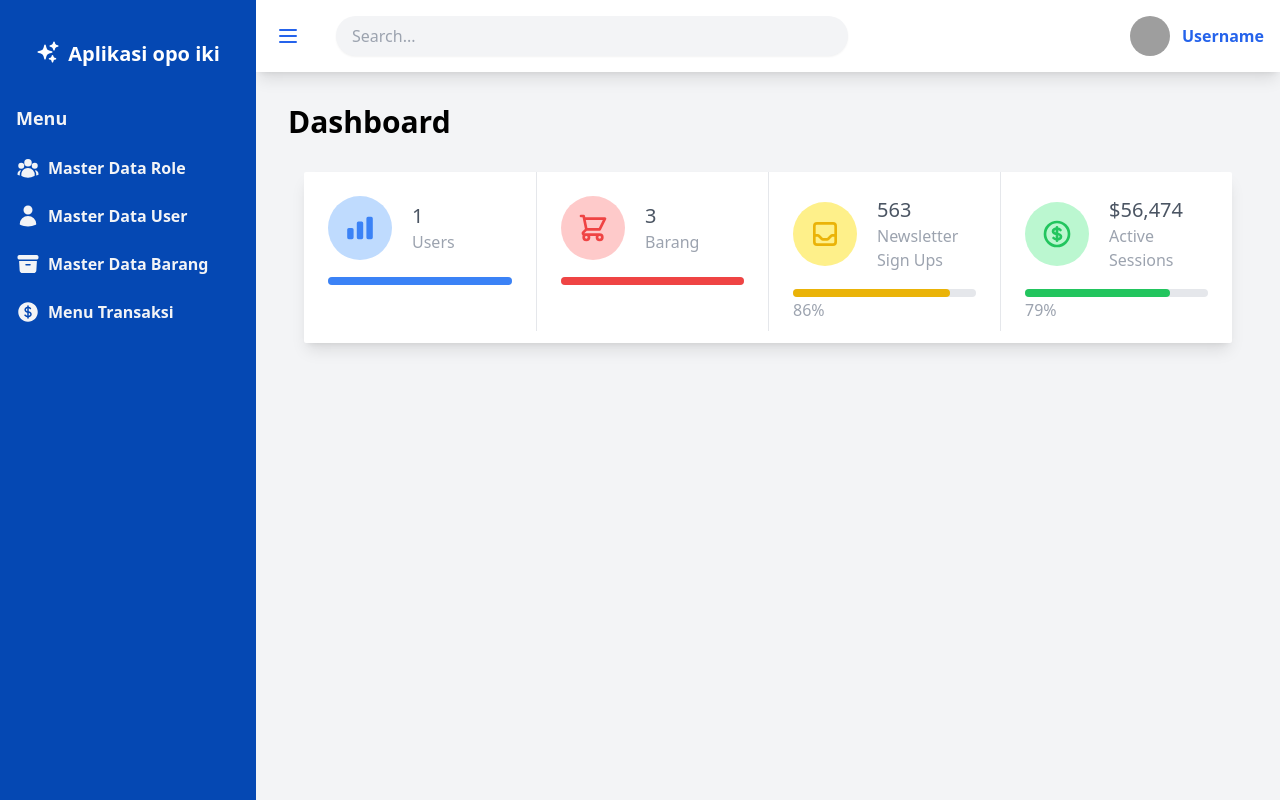
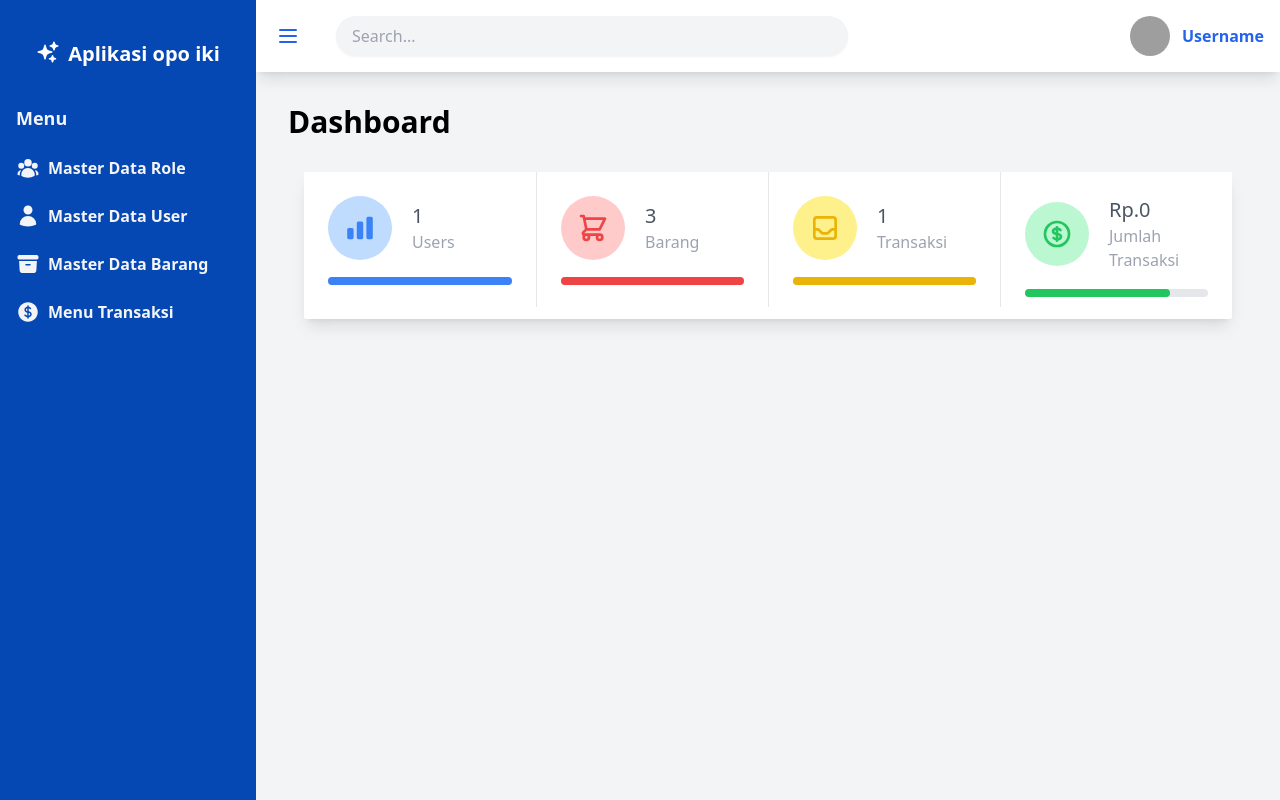
Before and after one commit to imismaindra/PBO-Projct, a PHP site: page / in a window 1280 px wide. Run offline with PHP 8.4, Linux system fonts and the light colour scheme; some libraries are stand-ins or nearby versions; grey boxes are pictures that could not be loaded.

Commit message:
"Added TransaksiModel to DashboardModel, updated DashboardModel methods, and modified kosong.php view to display transaksi count and jumlah transaksi."

```diff
--- a/model/dahboard_model.php
+++ b/model/dahboard_model.php
@@ -10,11 +10,13 @@ class DashboardModel
 {
     public $usermodel;
     public $barangmodel;
+    public $transaksimodel;
 
     public function __construct(){
 
         $this->usermodel = new UserModel();
         $this->barangmodel = new Barang_model();
+        $this->transaksimodel = new TransaksiModel();
     }
 
     public function getCountUsers(){
@@ -24,6 +26,18 @@ class DashboardModel
         return count($this->barangmodel->getBarangs());
     }
 
+    public function getCountTransaksi(){
+        return count($this->transaksimodel->getAllTransaksi());
+    }
+    public function getCountJumlahTransaksi(){
+        $transaksis = $this->transaksimodel->getAllTransaksi();
+        $total = 0;
+        // foreach ($transaksis as $transaksi) {
+        //     $;
+
+        // }
+        return $total;
+    }
 
 }
 
--- a/views/kosong.php
+++ b/views/kosong.php
@@ -105,20 +105,19 @@ $dashboard = new DashboardModel();
                                 </span>
                             </div>
                             <div class="flex-1 pl-1">
-                                <div class="text-xl font-medium text-gray-600">563</div>
+                                <div class="text-xl font-medium text-gray-600"><?php echo $dashboard->getCountTransaksi();?></div>
                                 <div class="text-sm text-gray-400 sm:text-base">
-                                Newsletter Sign Ups
+                                Transaksi
                                 </div>
                             </div>
                             </div>
                             <div class="px-4 pt-px">
                             <div class="w-full h-2 bg-gray-200 rounded-md hover:bg-gray-300">
-                                <div class="h-2 bg-yellow-500 rounded-md hover:bg-yellow-600" style="width: 86%"></div>
+                                <div class="h-2 bg-yellow-500 rounded-md hover:bg-yellow-600" style="width: 100%"></div>
                             </div>
                             <div class="flex flex-row items-center justify-between w-full py-px text-base text-gray-400">
                                 <!-- <p class="flex">change</p> -->
                                 <div class="flex items-center justify-between space-x-2">
-                                <p>86%</p>
                                 </div>
                             </div>
                             </div>
@@ -135,9 +134,9 @@ $dashboard = new DashboardModel();
                                 </span>
                             </div>
                             <div class="flex-1 pl-1">
-                                <div class="text-xl font-medium text-gray-600">&#36;56,474</div>
+                                <div class="text-xl font-medium text-gray-600"><?php echo "Rp.".$dashboard->getCountJumlahTransaksi();?></div>
                                 <div class="text-sm text-gray-400 sm:text-base">
-                                Active Sessions
+                                Jumlah Transaksi
                                 </div>
                             </div>
                             </div>
@@ -148,7 +147,7 @@ $dashboard = new DashboardModel();
                             <div class="flex flex-row items-center justify-between w-full py-px text-base text-gray-400">
                                 <!-- <p class="flex">change</p> -->
                                 <div class="flex items-center justify-between space-x-2">
-                                <p>79%</p>
+                                <!-- <p>79%</p> -->
                                 </div>
                             </div>
                             </div>
```
